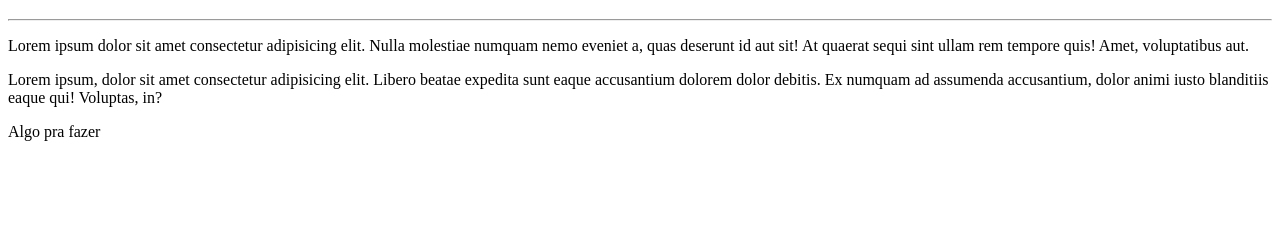
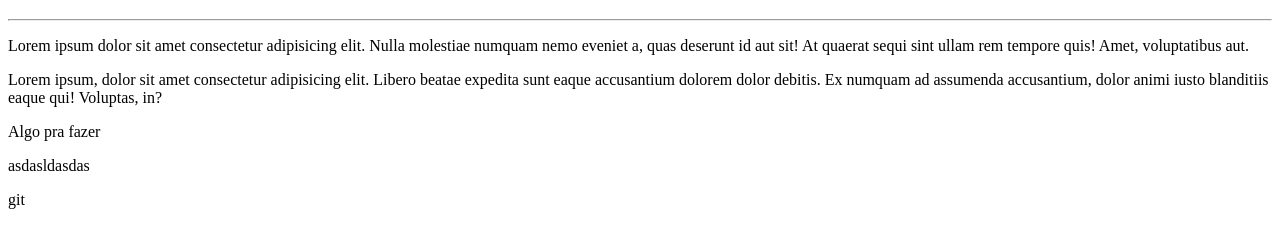
Before and after one commit to Laercio42e/Aula-GitHub, a plain HTML site: page Site-Exemplo/index.html in a window 1280 px wide. Shown: the part 61-308 px from the top of the page. Drawn offline with Linux system fonts and the light colour scheme.

Commit message:
Update index.html

```diff
--- a/Site-Exemplo/index.html
+++ b/Site-Exemplo/index.html
@@ -13,3 +13,5 @@
 </body>
 </html>
 <p>Algo pra fazer</p>
+<p>asdasldasdas</p>
+git
```
